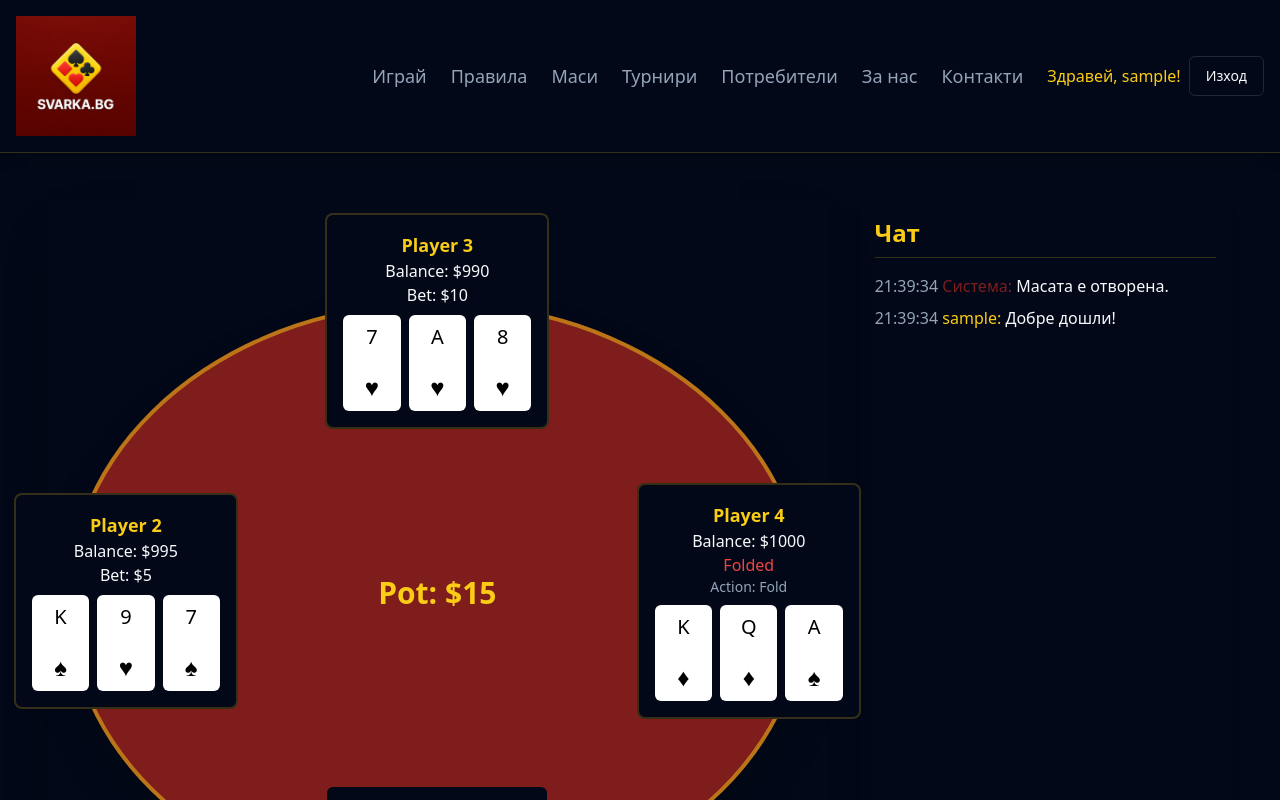
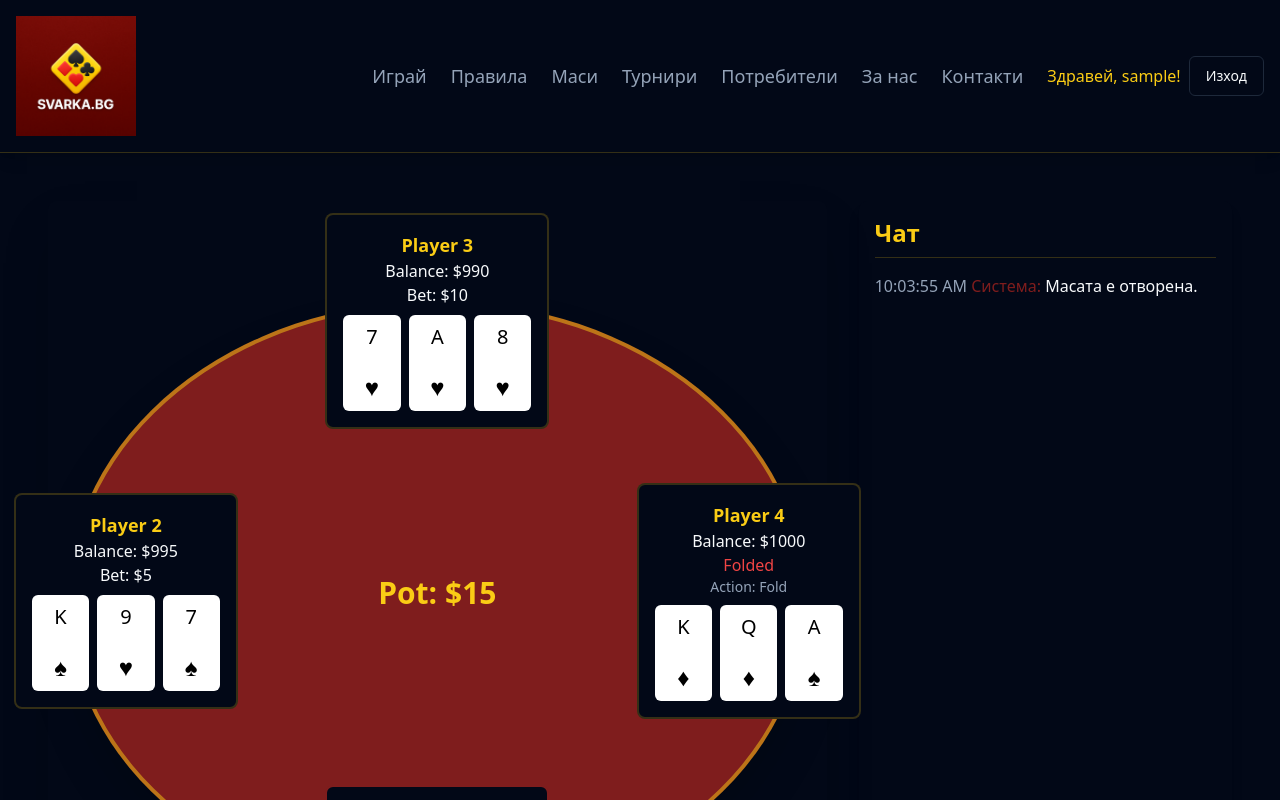
Before and after one commit to bojodanchev/svarka-modern, a Next.js app: page /play in a window 1280 px wide. Shown: the top 800 px of the page. Built offline with nearby package versions, Linux system fonts and the light colour scheme; sample sign-in values are in the browser's storage.

Commit message:
feat: implement functional in-game chat

```diff
--- a/src/components/GameTable.tsx
+++ b/src/components/GameTable.tsx
@@ -8,9 +8,16 @@ import {
 } from '@/lib/game-logic/engine';
 import { GameState, Player, Card, PlayerAction } from '@/lib/game-logic/types';
 import { useAuth } from '@/hooks/useAuth';
-import { useState, useEffect } from 'react';
+import { useState, useEffect, useRef } from 'react';
 import { Button } from './ui/button';
 import { Input } from './ui/input';
+
+interface Message {
+  timestamp: string;
+  username: string;
+  text: string;
+  isSystem: boolean;
+}
 
 const CardComponent = ({ card }: { card: Card }) => (
   <div className="bg-white text-black rounded-md p-2 w-16 h-24 flex flex-col justify-between">
@@ -23,6 +30,9 @@ const GameTable = () => {
   const { user } = useAuth();
   const [gameState, setGameState] = useState<GameState | null>(null);
   const [betAmount, setBetAmount] = useState(0);
+  const [messages, setMessages] = useState<Message[]>([]);
+  const [chatInput, setChatInput] = useState('');
+  const chatContainerRef = useRef<HTMLDivElement>(null);
 
   useEffect(() => {
     if (user) {
@@ -30,8 +40,24 @@ const GameTable = () => {
       const newGame = createNewGame(playerNames);
       const gameWithCards = dealCards(newGame);
       setGameState(gameWithCards);
+      setMessages([
+        {
+          timestamp: new Date().toLocaleTimeString(),
+          username: 'Система',
+          text: 'Масата е отворена.',
+          isSystem: true,
+        },
+      ]);
     }
   }, [user]);
+
+  useEffect(() => {
+    // Scroll chat to bottom
+    if (chatContainerRef.current) {
+      chatContainerRef.current.scrollTop = chatContainerRef.current.scrollHeight;
+    }
+  }, [messages]);
+
 
   useEffect(() => {
     if (!gameState || !user) return;
@@ -70,6 +96,26 @@ const GameTable = () => {
         const resetGame = dealCards(newGameState);
         setGameState(resetGame);
       }, 5000);
+    }
+  };
+
+  const handleSendMessage = () => {
+    if (chatInput.trim() === '' || !user) return;
+
+    const newMessage: Message = {
+      timestamp: new Date().toLocaleTimeString(),
+      username: user.username,
+      text: chatInput,
+      isSystem: false,
+    };
+
+    setMessages((prevMessages) => [...prevMessages, newMessage]);
+    setChatInput('');
+  };
+
+  const handleChatKeyDown = (event: React.KeyboardEvent<HTMLInputElement>) => {
+    if (event.key === 'Enter') {
+      handleSendMessage();
     }
   };
 
@@ -180,13 +226,18 @@ const GameTable = () => {
       <div className="lg:col-span-1">
         <div className="bg-card text-card-foreground p-4 rounded-lg shadow-lg h-full flex flex-col">
           <h2 className="text-2xl font-bold text-secondary mb-4 border-b border-secondary/20 pb-2">Чат</h2>
-          <div className="flex-grow space-y-2 overflow-y-auto">
-            <p><span className="text-muted-foreground">21:39:34</span> <span className="text-primary">Система:</span> Масата е отворена.</p>
-            <p><span className="text-muted-foreground">21:39:34</span> <span className="text-secondary">{user?.username}:</span> Добре дошли!</p>
+          <div ref={chatContainerRef} className="flex-grow space-y-2 overflow-y-auto">
+            {messages.map((msg, index) => (
+              <p key={index}>
+                <span className="text-muted-foreground">{msg.timestamp}</span>{' '}
+                <span className={msg.isSystem ? 'text-primary' : 'text-secondary'}>{msg.username}:</span>{' '}
+                {msg.text}
+              </p>
+            ))}
           </div>
           <div className="mt-4 flex space-x-2">
-            <Input placeholder="Вашето съобщение..." className="bg-input"/>
-            <Button>Изпрати</Button>
+            <Input placeholder="Вашето съобщение..." className="bg-input" value={chatInput} onChange={(e) => setChatInput(e.target.value)} onKeyDown={handleChatKeyDown} />
+            <Button onClick={handleSendMessage}>Изпрати</Button>
           </div>
         </div>
       </div>
```
